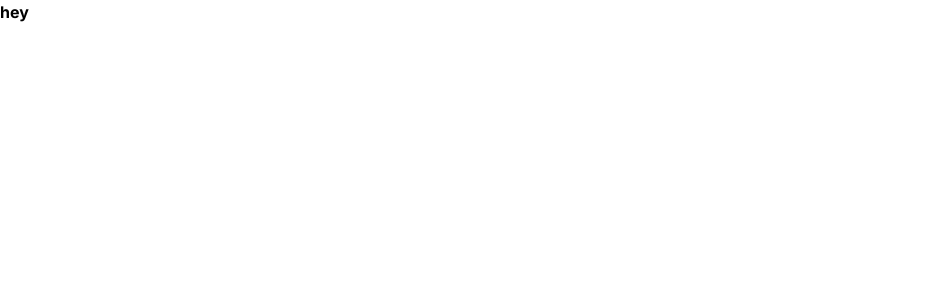
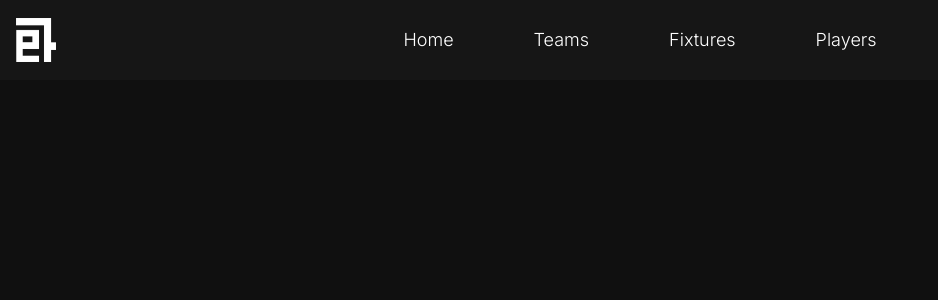
Before and after one commit to KaliBalki/GIP, a Next.js app: page / in a window 1280 px wide. Shown: the top 300 px of the page, without its empty margins (0-938 px from the left). Built offline with nearby package versions, Linux system fonts and the light colour scheme.

Commit message:
navbar fix

```diff
--- /dev/null
+++ b/app/_components/Navbar/Navbar.tsx
@@ -0,0 +1,24 @@
+import React from "react";
+import Image from "next/image";
+
+const Navbar = () => {
+  return (
+    <div className="bg-NavColor w-screen h-20 flex items-center justify-between px-4">
+      {/* Logo Section */}
+      <div className="flex-shrink-0">
+        <Image src="/NoBG_White.png" alt="Logo" width={40} height={40} />
+      </div>
+      {/* Navigation Links - Hidden on small screens */}
+      <div className="absolute left-1/2 transform -translate-x-1/2 hidden md:flex">
+        <div className="flex flex-row text-white space-x-20 items-center h-full font-light text-lg">
+          <div>Home</div>
+          <div>Teams</div>
+          <div>Fixtures</div>
+          <div>Players</div>
+        </div>
+      </div>
+    </div>
+  );
+};
+
+export default Navbar;
--- a/app/layout.tsx
+++ b/app/layout.tsx
@@ -33,7 +33,7 @@ export default function RootLayout({
 }>) {
   return (
     <html lang="en">
-      <body className={inter.className}>{children}</body>
+      <body className={`${inter.className} bg-BgColor`}>{children}</body>
     </html>
   );
 }
--- a/app/page.tsx
+++ b/app/page.tsx
@@ -1,5 +1,11 @@
 import Image from "next/image";
-
+import Navbar from "./_components/Navbar/Navbar";
 export default function Home() {
-  return <h1 className="text-black font-bold">hey</h1>;
+  return (
+    <div>
+      <div>
+        <Navbar></Navbar>
+      </div>
+    </div>
+  );
 }
--- a/tailwind.config.ts
+++ b/tailwind.config.ts
@@ -13,6 +13,10 @@ const config: Config = {
         "gradient-conic":
           "conic-gradient(from 180deg at 50% 50%, var(--tw-gradient-stops))",
       },
+      colors: {
+        BgColor: "#101010",
+        NavColor: "#161616",
+      },
     },
   },
   plugins: [],
```
Also changed, not shown: package.json (+6 -5 lines), 1 other file (tests, documents, lock files or other folders).
